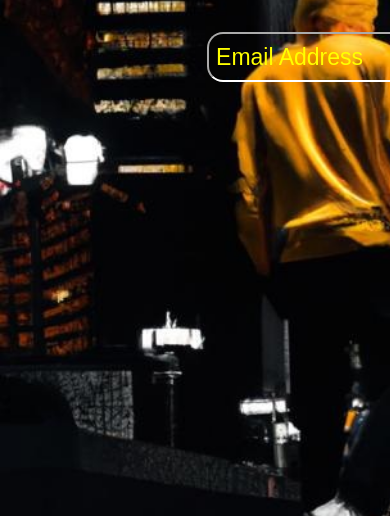
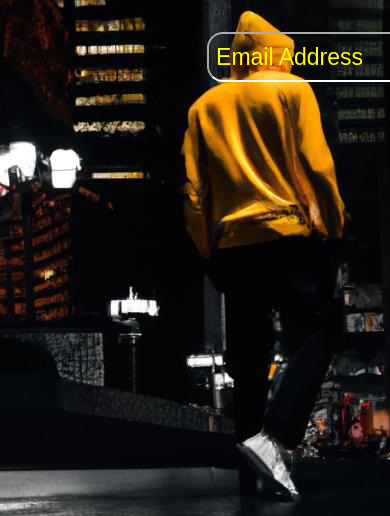
Before and after one commit to V-Pavan-Sastry/hoodies.Inc, a plain HTML site: page index.html in a window 390 px wide. Shown: the part 231-747 px from the top of the page. Drawn offline with Linux system fonts and the light colour scheme.

Commit message:
Update index.html

```diff
--- a/index.html
+++ b/index.html
@@ -9,7 +9,6 @@
         @media only screen and (max-width: 700px) {
             body{
                 height: 100%;
-                background-size:auto 100%;
                 overflow-x: hidden;
                 overflow-y: hidden;
                 background-position:center;
```
